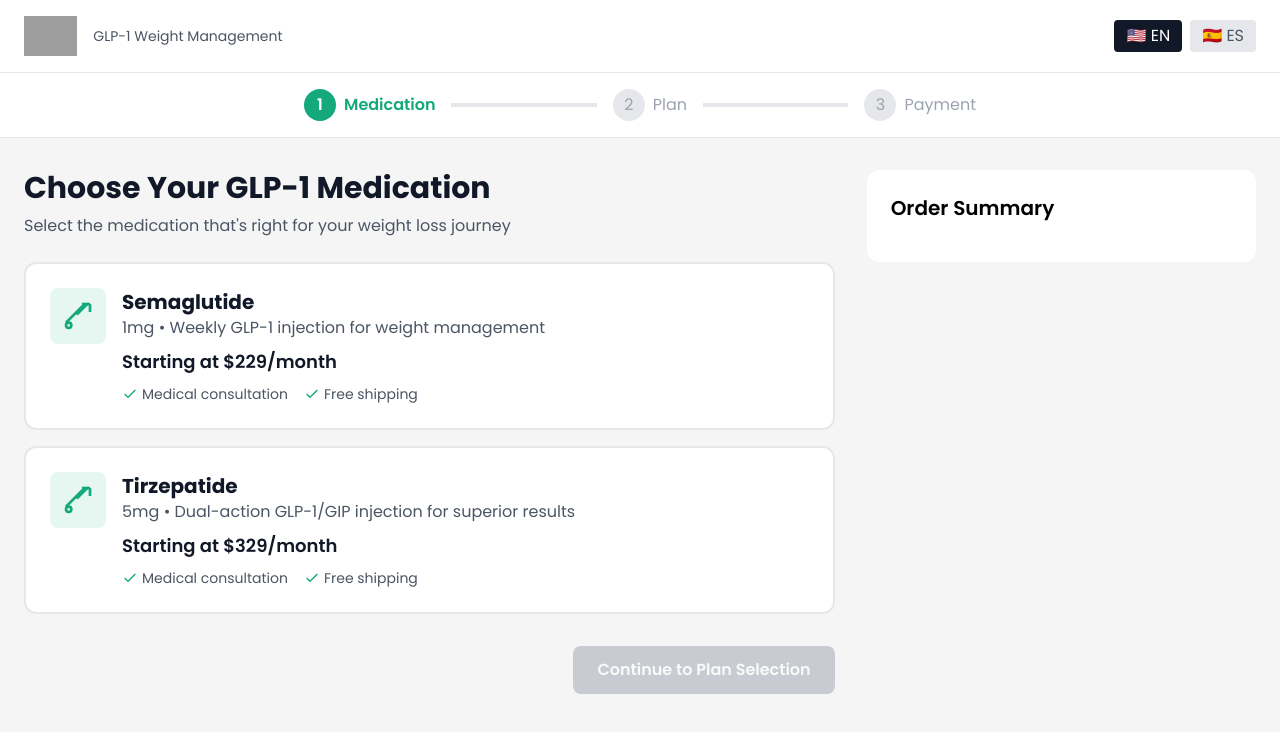
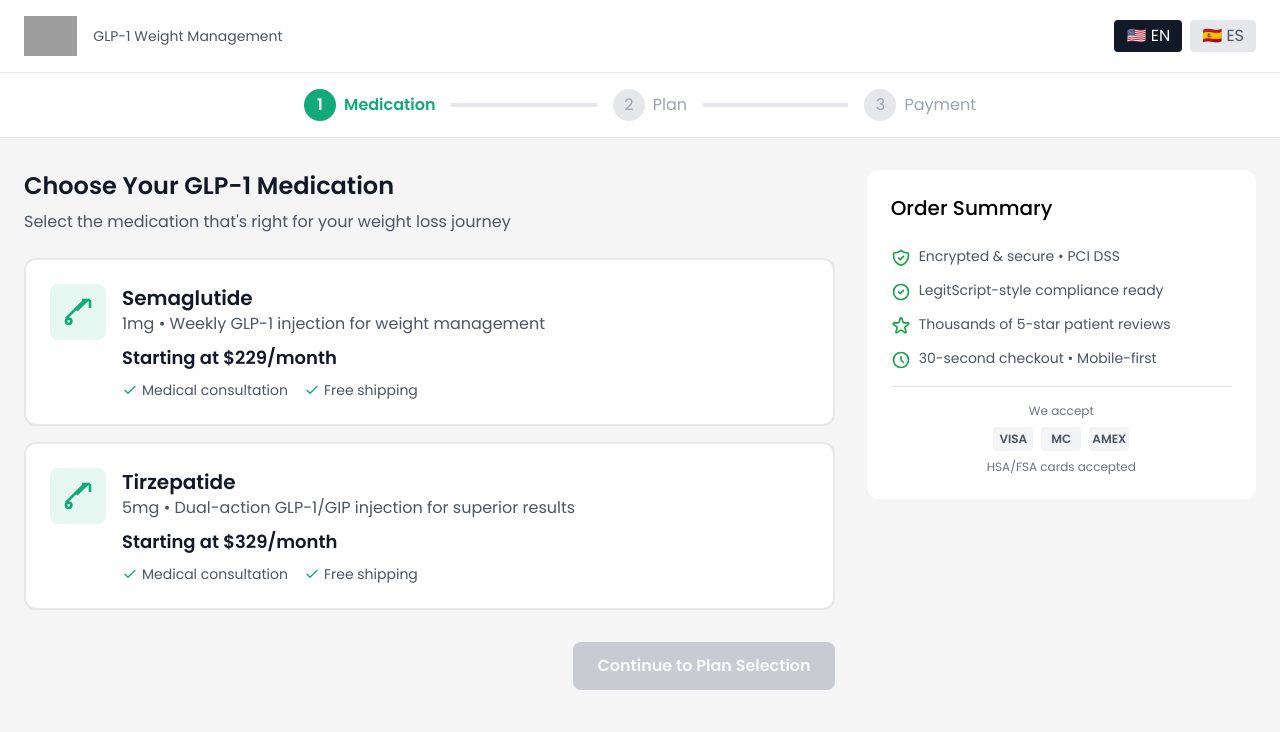
Before and after one commit to eonpro/EONMEDSCHECKOUT, a React (Vite) app: page / in a window 1280 px wide. Shown: the top 732 px of the page. Built offline with nearby package versions, Linux system fonts and the light colour scheme; grey boxes are pictures that could not be loaded.

Commit message:
Improve checkout UX: redesigned shipping options, added trust badges, reduced font weights

```diff
--- a/src/features/checkout/GLP1CheckoutPageImproved.tsx
+++ b/src/features/checkout/GLP1CheckoutPageImproved.tsx
@@ -270,7 +270,7 @@ export function GLP1CheckoutPageImproved() {
   // Order Summary Sidebar Component
   const OrderSummary = () => (
     <div className="bg-white rounded-xl p-6 sticky top-4">
-      <h3 className="text-xl font-semibold mb-4">{t.orderSummary}</h3>
+      <h3 className="text-xl font-medium mb-4">{t.orderSummary}</h3>
       {selectedMed && selectedPlanData && (
         <div className="space-y-3">
           <div className="flex justify-between">
@@ -315,6 +315,46 @@ export function GLP1CheckoutPageImproved() {
           </div>
         </div>
       )}
+
+      {/* Trust Badges */}
+      <div className="mt-6 space-y-3 text-sm text-gray-600">
+        <div className="flex items-start gap-2">
+          <svg className="w-5 h-5 text-green-600 mt-0.5 flex-shrink-0" fill="none" stroke="currentColor" viewBox="0 0 24 24">
+            <path strokeLinecap="round" strokeLinejoin="round" strokeWidth={2} d="M9 12l2 2 4-4m5.618-4.016A11.955 11.955 0 0112 2.944a11.955 11.955 0 01-8.618 3.04A12.02 12.02 0 003 9c0 5.591 3.824 10.29 9 11.622 5.176-1.332 9-6.03 9-11.622 0-1.042-.133-2.052-.382-3.016z" />
+          </svg>
+          <span>{language === 'es' ? 'Pago seguro y encriptado • PCI DSS' : 'Encrypted & secure • PCI DSS'}</span>
+        </div>
+        <div className="flex items-start gap-2">
+          <svg className="w-5 h-5 text-green-600 mt-0.5 flex-shrink-0" fill="none" stroke="currentColor" viewBox="0 0 24 24">
+            <path strokeLinecap="round" strokeLinejoin="round" strokeWidth={2} d="M9 12l2 2 4-4m6 2a9 9 0 11-18 0 9 9 0 0118 0z" />
+          </svg>
+          <span>{language === 'es' ? 'Cumplimiento LegitScript' : 'LegitScript-style compliance ready'}</span>
+        </div>
+        <div className="flex items-start gap-2">
+          <svg className="w-5 h-5 text-green-600 mt-0.5 flex-shrink-0" fill="none" stroke="currentColor" viewBox="0 0 24 24">
+            <path strokeLinecap="round" strokeLinejoin="round" strokeWidth={2} d="M11.049 2.927c.3-.921 1.603-.921 1.902 0l1.519 4.674a1 1 0 00.95.69h4.915c.969 0 1.371 1.24.588 1.81l-3.976 2.888a1 1 0 00-.363 1.118l1.518 4.674c.3.922-.755 1.688-1.538 1.118l-3.976-2.888a1 1 0 00-1.176 0l-3.976 2.888c-.783.57-1.838-.197-1.538-1.118l1.518-4.674a1 1 0 00-.363-1.118l-3.976-2.888c-.784-.57-.38-1.81.588-1.81h4.914a1 1 0 00.951-.69l1.519-4.674z" />
+          </svg>
+          <span>{language === 'es' ? 'Miles de reseñas de 5 estrellas' : 'Thousands of 5-star patient reviews'}</span>
+        </div>
+        <div className="flex items-start gap-2">
+          <svg className="w-5 h-5 text-green-600 mt-0.5 flex-shrink-0" fill="none" stroke="currentColor" viewBox="0 0 24 24">
+            <path strokeLinecap="round" strokeLinejoin="round" strokeWidth={2} d="M12 8v4l3 3m6-3a9 9 0 11-18 0 9 9 0 0118 0z" />
+          </svg>
+          <span>{language === 'es' ? 'Checkout de 30 segundos • Móvil primero' : '30-second checkout • Mobile-first'}</span>
+        </div>
+      </div>
+
+      {/* Payment Methods */}
+      <div className="mt-4 pt-4 border-t">
+        <p className="text-xs text-gray-500 text-center mb-2">{language === 'es' ? 'Aceptamos' : 'We accept'}</p>
+        <div className="flex justify-center gap-2">
+          {/* Card Icons */}
+          <div className="w-10 h-6 bg-gray-100 rounded flex items-center justify-center text-xs font-semibold text-gray-600">VISA</div>
+          <div className="w-10 h-6 bg-gray-100 rounded flex items-center justify-center text-xs font-semibold text-gray-600">MC</div>
+          <div className="w-10 h-6 bg-gray-100 rounded flex items-center justify-center text-xs font-semibold text-gray-600">AMEX</div>
+        </div>
+        <p className="text-xs text-gray-500 text-center mt-2">{language === 'es' ? 'Tarjetas HSA/FSA aceptadas' : 'HSA/FSA cards accepted'}</p>
+      </div>
     </div>
   );
 
@@ -414,7 +454,7 @@ export function GLP1CheckoutPageImproved() {
             {currentStep === 1 && (
               <div>
                 <div className="mb-6">
-                  <h2 className="text-3xl font-bold text-gray-900 mb-2">{t.chooseMedication}</h2>
+                  <h2 className="text-2xl font-semibold text-gray-900 mb-2">{t.chooseMedication}</h2>
                   <p className="text-gray-600">{t.medicationSubtitle}</p>
                 </div>
 
@@ -437,7 +477,7 @@ export function GLP1CheckoutPageImproved() {
                             <InjectionIcon className="w-8 h-8" style={{ color: '#13a97b' }} />
                           </div>
                           <div className="flex-1">
-                            <h3 className="text-xl font-bold text-gray-900">{med.name}</h3>
+                            <h3 className="text-xl font-semibold text-gray-900">{med.name}</h3>
                             <p className="text-gray-600 mb-2">{med.strength} • {med.description}</p>
                             <div className="text-lg font-semibold text-gray-900">
                               {t.startingAt} ${med.plans[0].price}/month
@@ -479,7 +519,7 @@ export function GLP1CheckoutPageImproved() {
             {currentStep === 2 && selectedMed && (
               <div>
                 <div className="mb-6">
-                  <h2 className="text-3xl font-bold text-gray-900 mb-2">{t.selectPlan}</h2>
+                  <h2 className="text-2xl font-semibold text-gray-900 mb-2">{t.selectPlan}</h2>
                   <p className="text-gray-600">{t.planSubtitle}</p>
                 </div>
 
@@ -588,33 +628,89 @@ export function GLP1CheckoutPageImproved() {
             {currentStep === 3 && (
               <div>
                 <div className="mb-6">
-                  <h2 className="text-3xl font-bold text-gray-900 mb-2">{t.shippingPayment}</h2>
+                  <h2 className="text-2xl font-semibold text-gray-900 mb-2">{t.shippingPayment}</h2>
                   <p className="text-gray-600">{t.shippingSubtitle}</p>
                 </div>
 
                 {/* Shipping Address */}
                 <div className="bg-white rounded-xl p-6 mb-6 border">
-                  <h3 className="text-xl font-semibold mb-4">{t.shippingAddress}</h3>
+                  <h3 className="text-xl font-medium mb-4">{t.shippingAddress}</h3>
                   <AddressAutocomplete
                     value={shippingAddress}
                     onChange={setShippingAddress}
                     language={language}
                   />
-                  <div className="mt-4">
-                    <label className="flex items-center gap-2">
-                      <input
-                        type="checkbox"
-                        checked={expeditedShipping}
-                        onChange={(e) => setExpeditedShipping(e.target.checked)}
-                      />
-                      <span className="text-sm">{t.expeditedShipping} (+$25)</span>
+                </div>
+
+                {/* Delivery Method */}
+                <div className="bg-white rounded-xl p-6 mb-6 border">
+                  <h3 className="text-xl font-medium mb-4">{language === 'es' ? 'Método de Envío' : 'Delivery Method'}</h3>
+                  <div className="space-y-3">
+                    {/* Standard Shipping Option */}
+                    <label className="block cursor-pointer">
+                      <div className={`relative rounded-lg border-2 p-4 transition-all hover:border-gray-300 ${
+                        !expeditedShipping ? 'border-[#13a97b] bg-green-50' : 'border-gray-200 bg-white'
+                      }`}>
+                        <div className="flex items-center justify-between">
+                          <div className="flex items-center gap-3">
+                            <input
+                              type="radio"
+                              name="shipping"
+                              checked={!expeditedShipping}
+                              onChange={() => setExpeditedShipping(false)}
+                              className="h-5 w-5 text-[#13a97b] focus:ring-[#13a97b]"
+                            />
+                            <div>
+                              <p className="font-medium text-gray-900">
+                                {language === 'es' ? 'Estándar (5-7 días hábiles)' : 'Standard (5-7 business days)'}
+                              </p>
+                              <p className="text-sm text-gray-500">
+                                {language === 'es' ? 'Envío gratuito' : 'Free shipping'}
+                              </p>
+                            </div>
+                          </div>
+                          <span className="font-semibold text-gray-900">
+                            {language === 'es' ? 'GRATIS' : 'FREE'}
+                          </span>
+                        </div>
+                      </div>
+                    </label>
+
+                    {/* Expedited Shipping Option */}
+                    <label className="block cursor-pointer">
+                      <div className={`relative rounded-lg border-2 p-4 transition-all hover:border-gray-300 ${
+                        expeditedShipping ? 'border-[#13a97b] bg-green-50' : 'border-gray-200 bg-white'
+                      }`}>
+                        <div className="flex items-center justify-between">
+                          <div className="flex items-center gap-3">
+                            <input
+                              type="radio"
+                              name="shipping"
+                              checked={expeditedShipping}
+                              onChange={() => setExpeditedShipping(true)}
+                              className="h-5 w-5 text-[#13a97b] focus:ring-[#13a97b]"
+                            />
+                            <div>
+                              <p className="font-medium text-gray-900">
+                                {language === 'es' ? 'Rápido (3-5 días hábiles)' : 'Expedited (3-5 business days)'}
+                              </p>
+                              <p className="text-sm text-gray-500">
+                                {language === 'es' ? 'Recíbelo más rápido' : 'Get it faster'}
+                              </p>
+                            </div>
+                          </div>
+                          <div className="text-right">
+                            <span className="font-semibold text-gray-900">$25.00</span>
+                          </div>
+                        </div>
+                      </div>
                     </label>
                   </div>
                 </div>
 
                 {/* Payment Section */}
                 <div className="bg-white rounded-xl p-6 mb-6 border">
-                  <h3 className="text-xl font-semibold mb-4">{t.payment}</h3>
+                  <h3 className="text-xl font-medium mb-4">{t.payment}</h3>
                   {/* Native Stripe Payment Form */}
                   <StripeProvider amount={total}>
                     <PaymentForm
```
